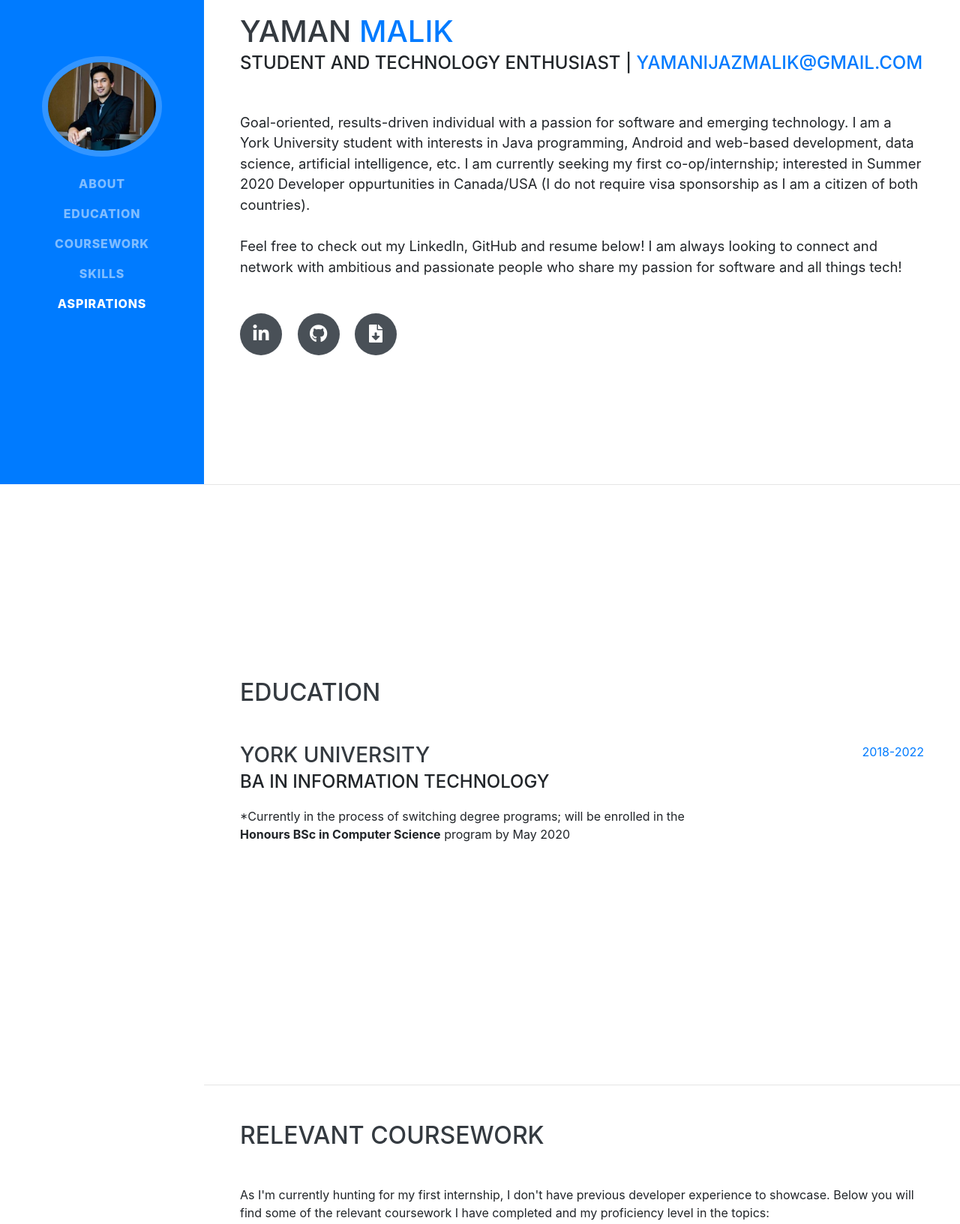
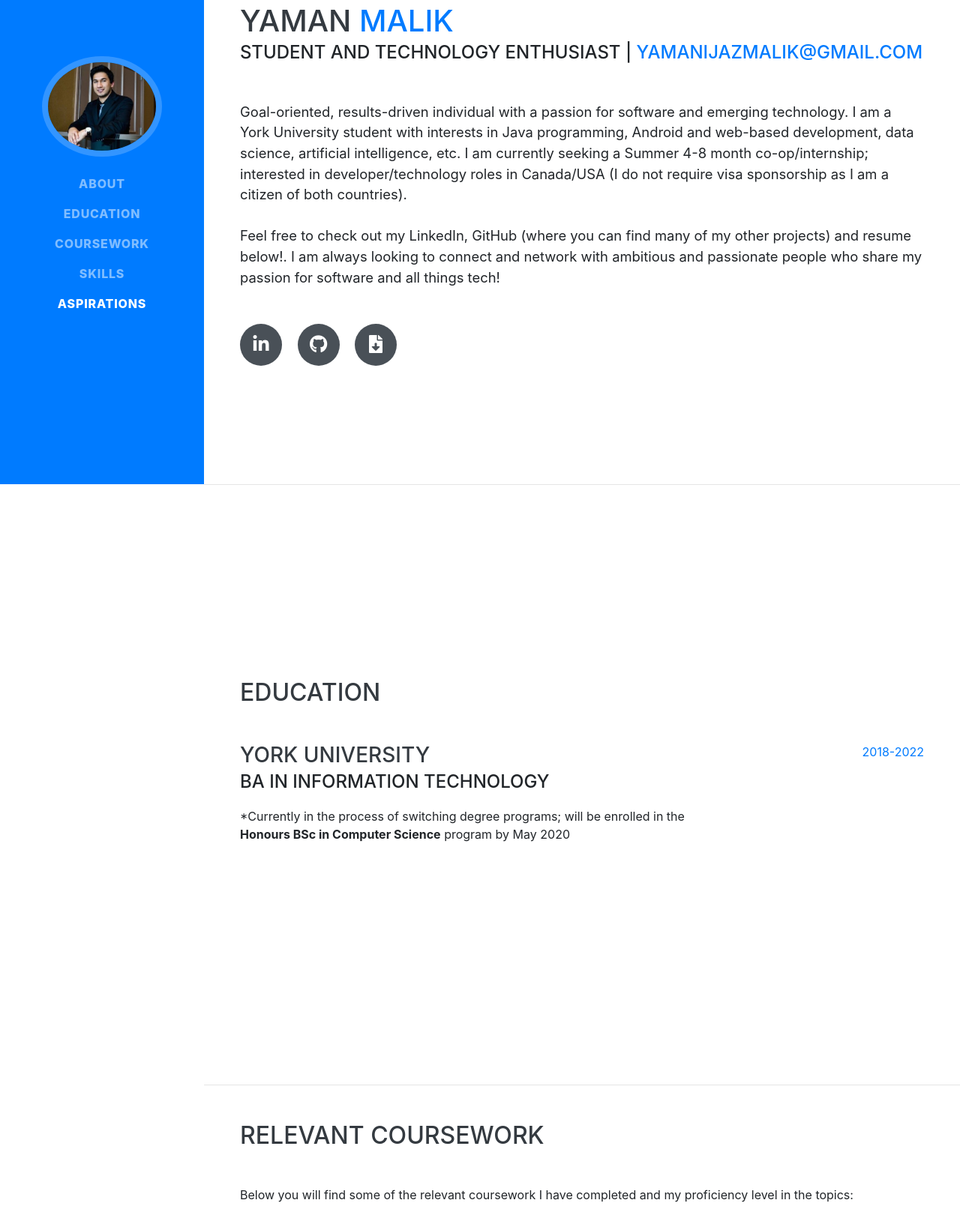
Before and after one commit to yamanmalik/aboutme, a website with bundled scripts: page index.html in a window 1280 px wide. Shown: the part 154-1787 px from the top of the page at 75% size. Built offline with nearby package versions, Linux system fonts and the light colour scheme; a web font is replaced by a local one.

Commit message:
updated index.html

```diff
--- a/index.html
+++ b/index.html
@@ -68,7 +68,7 @@
         <div class="subheading mb-5">Student and Technology Enthusiast |
           <a href="mailto:name@email.com">yamanijazmalik@gmail.com</a>
         </div>
-        <p class="lead mb-5">Goal-oriented, results-driven individual with a passion for software and emerging technology. I am a York University student with interests in Java programming, Android and web-based development, data science, artificial intelligence, etc. I am currently seeking my first co-op/internship; interested in Summer 2020 Developer oppurtunities in Canada/USA (I do not require visa sponsorship as I am a citizen of both countries). </br> </br> Feel free to check out my LinkedIn, GitHub and resume below! I am always looking to connect and network with ambitious and passionate people who share my passion for software and all things tech!</p>
+        <p class="lead mb-5">Goal-oriented, results-driven individual with a passion for software and emerging technology. I am a York University student with interests in Java programming, Android and web-based development, data science, artificial intelligence, etc. I am currently seeking a Summer 4-8 month co-op/internship; interested in developer/technology roles in Canada/USA (I do not require visa sponsorship as I am a citizen of both countries). </br> </br> Feel free to check out my LinkedIn, GitHub (where you can find many of my other projects) and resume below!. I am always looking to connect and network with ambitious and passionate people who share my passion for software and all things tech!</p>
         <div class="social-icons">
           <a href="https://www.linkedin.com/in/yamanmalik/">
             <i class="fab fa-linkedin-in"></i>
@@ -118,7 +118,7 @@
     <section class="resume-section p-3 p-lg-5 d-flex justify-content-center" id="education">
       <div class="w-100">
         <h2 class="mb-5">Relevant Coursework</h2>
-       <p>As I'm currently hunting for my first internship, I don't have previous developer experience to showcase. Below you will find some of the relevant coursework I have completed and my proficiency level in the topics: </p>
+       <p>Below you will find some of the relevant coursework I have completed and my proficiency level in the topics: </p>
         <br/>
 
 
@@ -270,7 +270,7 @@
       <div class="w-100">
         <h2 class="mb-5">Current and future aspirations</h2>
         <p>Currently I am working on rebuilding my website from the ground up with self-taught HTML5, CSS3, JS, and BootStrap4; in the mean time I have deployed this MIT-licensed BootStrap4-themed website, of which I have shaped and altered the HTML to suit my needs.  </p>
-        <p class="mb-0">In the near future, I am planning to pick up many new skills. I have always have a side-interest in data science, and will be taking a R-based course next school semester (January-April 2020). Over the December holidays I also plan to introduce myself to the Django framework and possibly some database related topics such as SQL. </p>
+        <p class="mb-0">In the near future, I am planning to pick up many new skills. I have always have a side-interest in data science, and will be taking a R-based course next school semester (January-April 2020). Over the December holidays I also plan to introduce myself to the Django framework.</p>
         <br/>
         <p class="mb-0">If you are in need of someone passionate about programming and new emerging technology for your team, in a developer/technology role for the summer, do not hesitate to contact me! I am always looking to network with others and for any oppurtunities you have to offer! </p>
       </div>
```
